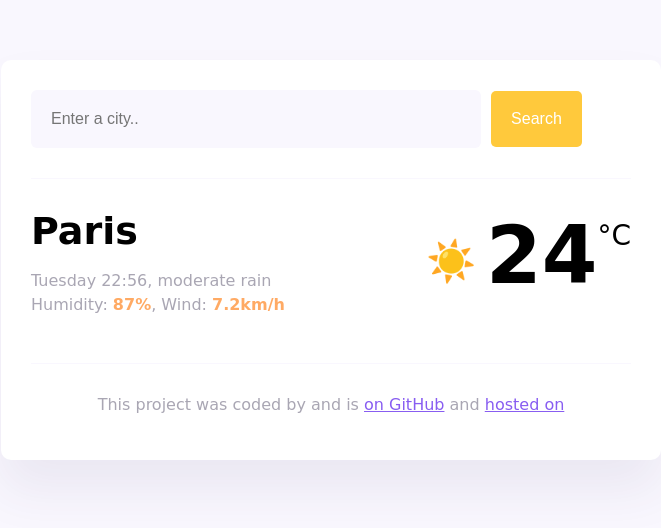
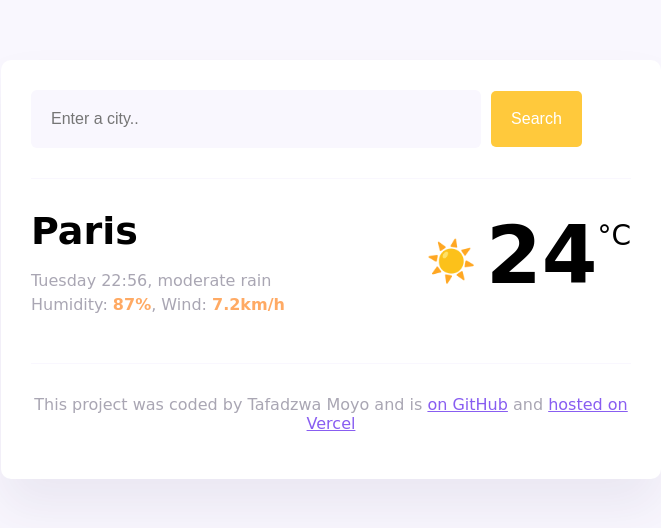
Before and after one commit to fafie-mamoe/weather-app, a plain HTML site: page index.html in a window 1280 px wide. Shown: the whole page, without its empty margins (309-970 px from the left). Drawn offline with nearby package versions, Linux system fonts and the light colour scheme.

Commit message:
updated index.html

```diff
--- a/index.html
+++ b/index.html
@@ -39,13 +39,13 @@
         </main>
         <footer>
             <p>
-                This project was coded by
+                This project was coded by Tafadzwa Moyo
                 <a href="" target="_blank"></a>
                 and is
                 <a href="" target="_blank">
                     on GitHub</a>
                 and
-                <a href="" target="_blank">hosted on </a>
+                <a href="" target="_blank">hosted on Vercel </a>
             </p>
         </footer>
     </div>
```
